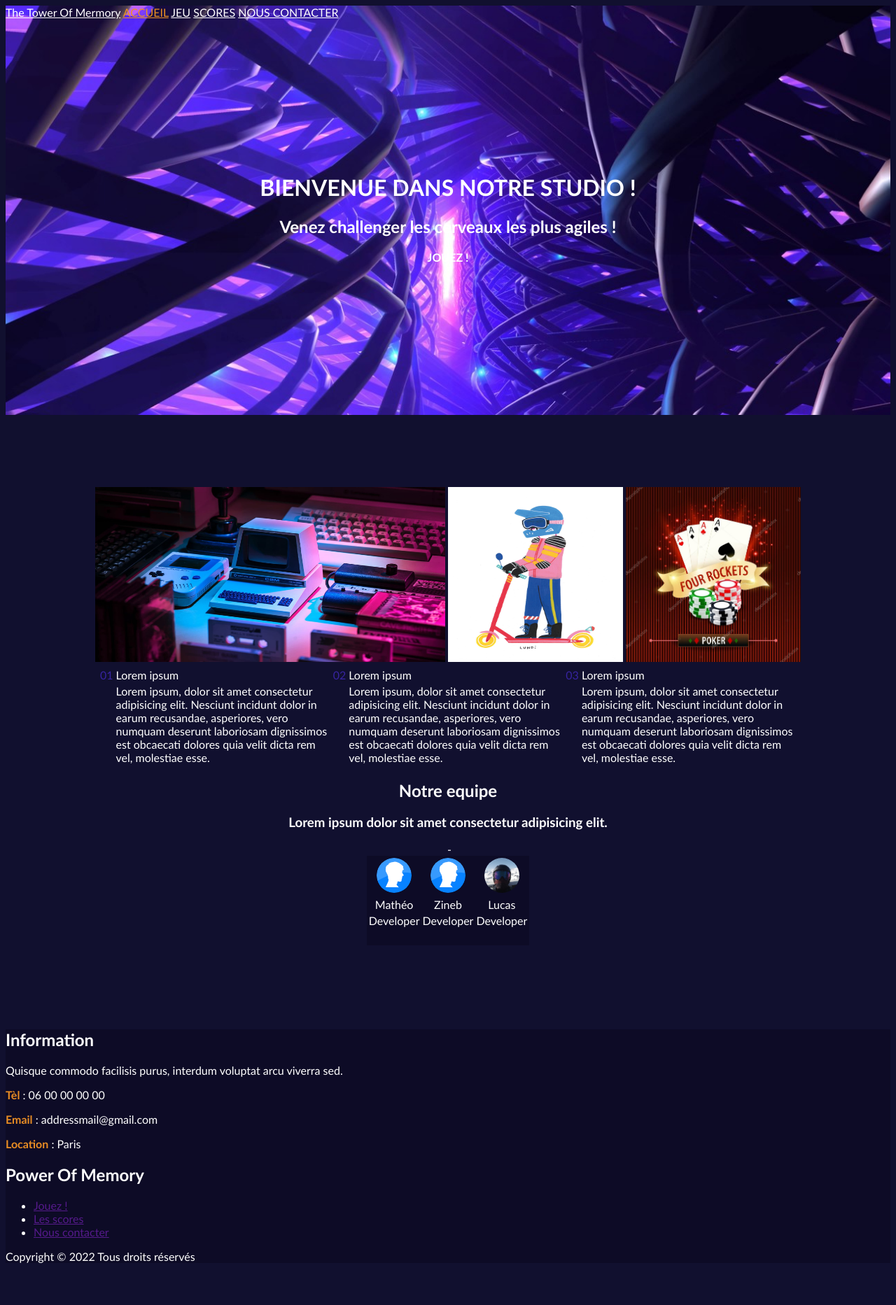
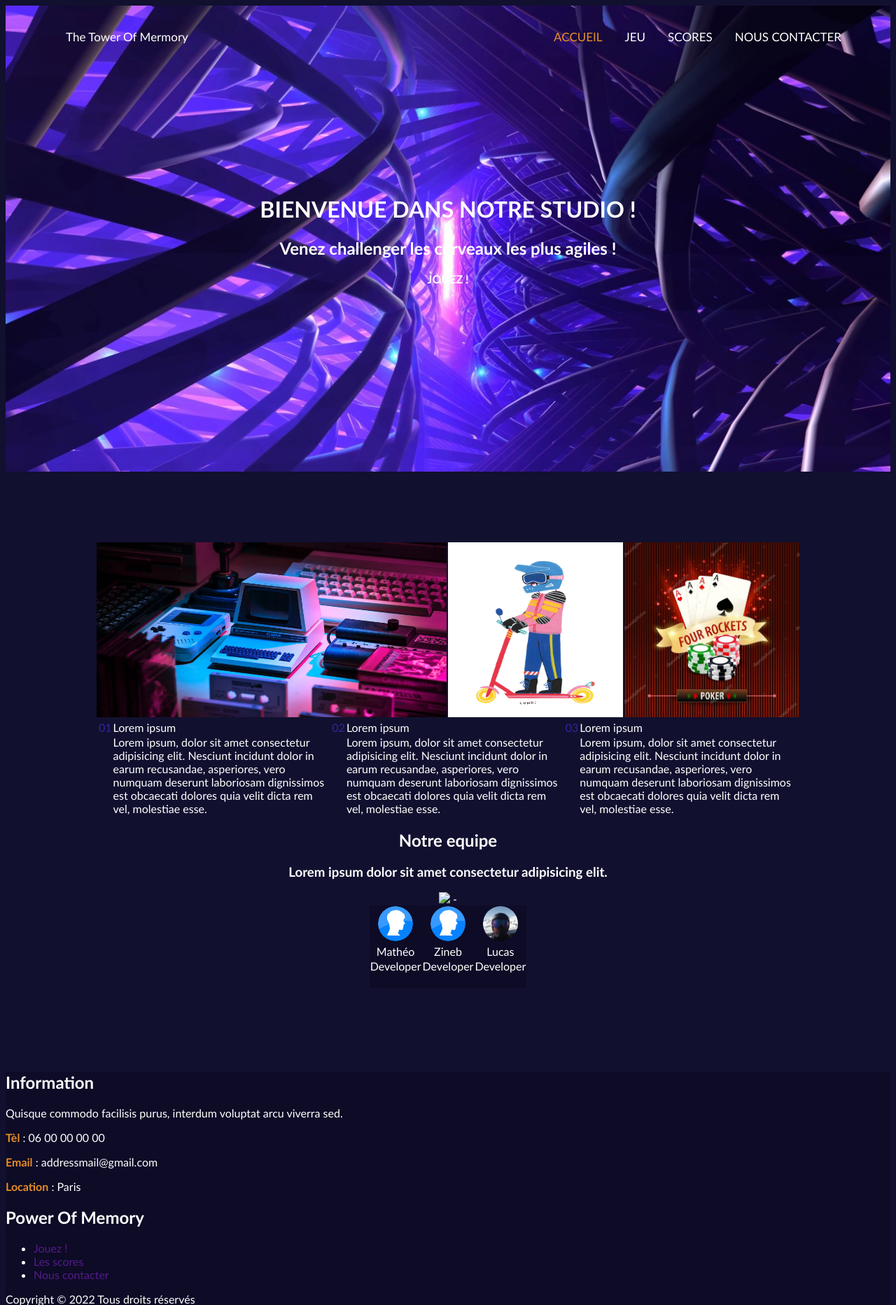
Before and after one commit to Lucastor05/Puissance-4, a PHP site: page / in a window 1280 px wide. Shown: the top 1865 px of the page at 70% size. Before the commit the page ends 1821 px from the top, so only its background shows below. Run offline with PHP 8.4, Linux system fonts and the light colour scheme.

Commit message:
update navBar/header

```diff
--- a/assets/css/header.css
+++ b/assets/css/header.css
@@ -1,33 +1,46 @@
-#imagesBackGround{
+#head{
     color: white;
     background-color: #11102f;
     background-image: url("../Images/BG2.jpeg");
-
+    font-weight: bold;
+    text-align: center;
+    padding-top: 250px;
+    padding-bottom: 250px;
     background-size: cover;
 }
 
 
-#SiteName{
-    text-align: left;
+.topnav {
+    position: absolute;
+    padding-top: 20px;
+    padding-left: 70px;
+    padding-right: 70px;
+
+    display: flex;
+    align-items: center;
+
+    justify-content: space-between;
+    width: 100%;
+    box-sizing: border-box;
+}
+
+.topnav a {
+    float: left;
+    color: #f2f2f2;
+    text-align: center;
+    padding: 14px 16px;
+    text-decoration: none;
+    font-size: 17px;
+}
+
+.topnav a {
     color: white;
 }
 
-#ongletAccueil{
-    text-align: right;
+.topnav a.active {
     color: #eb9023;
 }
 
-#ongletJeu{
-    text-align: right;
-    color: white;
+.topnav a:hover {
+    color: #eb9023;
 }
-
-#ongletScores{
-    text-align: right;
-    color: white;
-}
-
-#ongletContact{
-    text-align: right;
-    color: white;
-}
--- a/assets/css/main.css
+++ b/assets/css/main.css
@@ -1,9 +1,13 @@
+
+*{
+    text-decoration: none;
+}
+
+
 body{
     background-color: #11102f;
     color: white;
     font-family: "Gill Sans", sans-serif;
-    border-style : none;
-
 }
 
 #corpPincipal{
@@ -42,16 +46,11 @@
 }
 
 #tableauImg{
-    border-bottom: 100px;
+    border: 100px;
 }
 
-#head{
-    font-weight: bold;
-    text-align: center;
-
-
-    padding-top: 200px;
-    padding-bottom: 200px;
+table{
+    border-collapse: collapse;
 }
 
 #tableauprofil{
--- a/index.html
+++ b/index.html
@@ -11,32 +11,31 @@
 </head>
 <body>
 
-    <!--Division de l'enTete avec la titre pour la photo en arriere plans-->
-    <div id="imagesBackGround">
-        <header>
-            <!--En Tete (bandeau) avec les different lien vers les autres pages-->
-                <a href="" id="SiteName">The Tower Of Mermory</a>
-                <a href="index.html" id="ongletAccueil">ACCUEIL</a>
-                <a href="" id="ongletJeu">JEU</a>
-                <a href="" id="ongletScores">SCORES</a>
-                <a href="contact.html" id="ongletContact">NOUS CONTACTER</a>
-            </header>
+    <!--En Tete (bandeau) avec les different lien vers les autres pages-->
+    <nav class="topnav">
+        <a href="#" class="nomSite">The Tower Of Mermory</a>
+        <div class="topnav-right">
+            <a href="index.html" class="active">ACCUEIL</a>
+            <a href="#">JEU</a>
+            <a href="#">SCORES</a>
+            <a href="contact.html">NOUS CONTACTER</a>
+        </div>
+    </nav>
 
-            <!--Titre de la pages avec sous titre et lien vers le jeu-->
-            <div id="head">
-                <h1>BIENVENUE DANS NOTRE STUDIO !</h1>
-                <h2>Venez challenger les cerveaux les plus agiles !</h2>
-                <p>JOUEZ !</p>
-            </div>
-    </div>
 
+        <!--Titre de la pages avec sous titre et lien vers le jeu-->
+    <header id="head">
+        <h1>BIENVENUE DANS NOTRE STUDIO !</h1>
+        <h2>Venez challenger les cerveaux les plus agiles !</h2>
+        <p>JOUEZ !</p>
+    </header>
 
 
     <div id="corpPincipal">
         <!--Corp du site, Zone principal de la page Accueil-->
-        <table align="center" id="tableauImg">
+        <table align="center">
             <!--Tableau Avec les trois images comme sur la maquettes-->
-            <tr>
+            <tr id="tableauImg">
                 <td colspan="2"><img src="assets/Images/computer.jpg" id="computer"></td>
                 <td><img src="assets/Images/Trotinettes.jpeg" id="bycicle"></td>
                 <td><img src="assets/Images/poker.jpg" id="poker"></td>
@@ -68,8 +67,7 @@
         <!--Debut de la section dedier a la presentation de l'equipe-->
         <h2>Notre equipe</h2>
         <h3>Lorem ipsum dolor sit amet consectetur adipisicing elit.</h3>
-        <img src="">
-
+        <img src="#">
         <table align="center" id="tableauprofil">
             <!--Tableau avec photo, prenom, profession et reseau sociaux de l'equipes-->
             <tr>
```
